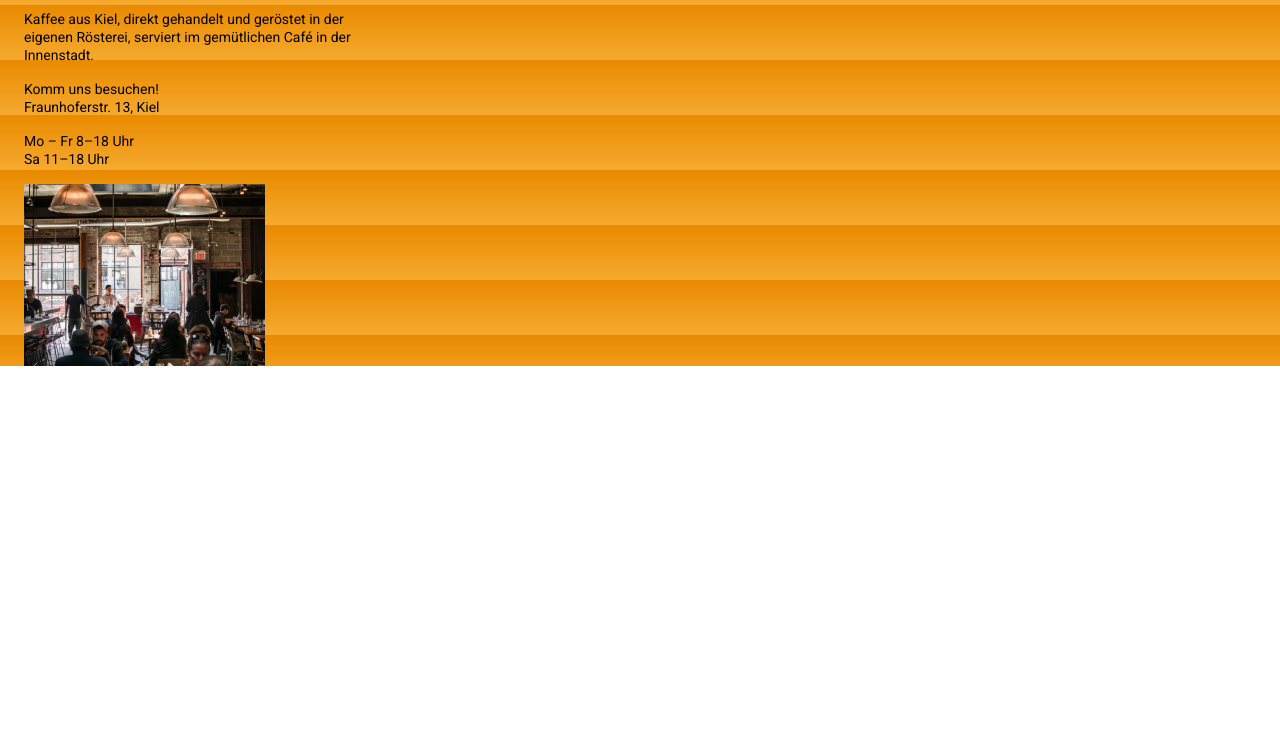
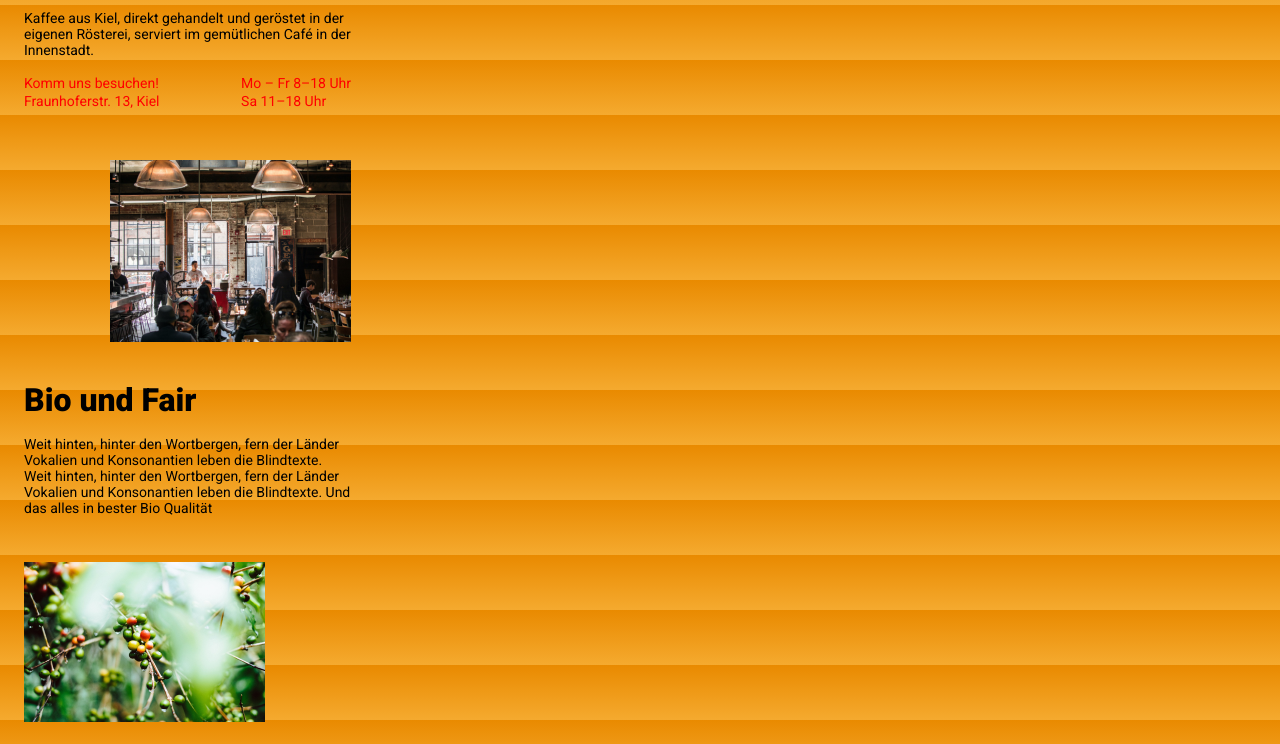
Before and after one commit to MillionIncredible/kaffeeroesterei, a website built with Parcel: page src/index.html in a window 1280 px wide. Shown: the part 600-1344 px from the top of the page. Before the commit the page ends 966 px from the top, so only its background shows below. Built offline with nearby package versions, Linux system fonts and the light colour scheme.

Commit message:
bio&fair part of starting page

```diff
--- a/src/css/_base.scss
+++ b/src/css/_base.scss
@@ -16,7 +16,7 @@ body {
 
 main {
   div {
-    color: yellow;
+    color: black;
 
     @media (min-width: 768px) {
       color: var(--div-color);
--- a/src/css/main.scss
+++ b/src/css/main.scss
@@ -95,7 +95,7 @@
   }
 }
 
-.roesterei-and-cafe{
+.roasting-and-coffeeshop{
   position: absolute;
   width: 327px;
   height: 382px;
@@ -108,18 +108,53 @@
     line-height: 34px;
   }
 
-  p {
-    font-size: $body-text-mobile;
-    font-weight: 400;
-    line-height: 18px;
+  .address-and-times {
+    overflow: hidden;
+
+    .address {
+      font-size: $body-text-mobile;
+      line-height: 18px;
+      float: left;
+    }
+
+    .times {
+      font-size: $body-text-mobile;
+      line-height: 18px;
+      float: right;
+    }
   }
 
-  .coffee-shop {
+  .coffee-shop-image {
     position: absolute;
     width: 241px;
     height: 182px;
-    //postioning missing
     background: url(../imgs/FEND-Coffee-shop.png);
+    background-repeat: no-repeat;
+    left: 86px;
+    top: 200px;
+  }
+}
+
+.bio-and-fair{
+  position: absolute;
+  width: 327px;
+  height: 340px;
+  left: 24px;
+  top: 982px;
+
+  h3 {
+    font-size: $h3-mobile;
+    font-weight: 900;
+    line-height: 37.5px;
   }
 
+  .coffee-plant-image {
+    position: absolute;
+    width: 241px;
+    height: 182px;
+    background: url(../imgs/FEND-coffee-plant.png);
+    background-repeat: no-repeat;
+    right: 86px;
+    top: 180px;
+  }
 }
--- a/src/index.html
+++ b/src/index.html
@@ -24,17 +24,32 @@
       <a class="to-shop-button" href="#">zum Shop</a>
     </header>
     <main>
-      <section class="roesterei-and-cafe">
+
+      <section class="roasting-and-coffeeshop">
         <h2>Rösterei & Café</h2>
         <br>
         <p>Kaffee aus Kiel, direkt gehandelt und geröstet in der eigenen Rösterei, serviert im gemütlichen Café in der Innenstadt.</p>
         <br>
-        <p>Komm uns besuchen!<br>Fraunhoferstr. 13, Kiel</p>
+        <div class="address-and-times">
+          <p class="address">Komm uns besuchen!<br>Fraunhoferstr. 13, Kiel</p>
+          <p class="times">Mo – Fr 8–18 Uhr<br>Sa 11–18 Uhr</p>
+        </div>
         <br>
-        <p>Mo – Fr 8–18 Uhr<br>Sa 11–18 Uhr</p>
+        <div class="coffee-shop-image">
+
+        </div>
+      </section>
+
+      <section class="bio-and-fair">
+        <h3>Bio und Fair</h3>
         <br>
-        <div class="coffee-shop"></div>
+        <p>Weit hinten, hinter den Wortbergen, fern der Länder Vokalien und Konsonantien leben die Blindtexte. Weit hinten, hinter den Wortbergen, fern der Länder Vokalien und Konsonantien leben die Blindtexte. Und das alles in bester Bio Qualität</p>
+        <br>
+        <div class="coffee-plant-image">
+
+        </div>
       </section>
+
     </main>
     <footer>
 
```
Also changed, not shown: src/imgs/FEND-coffee-plant.png (added), 1 other file.
